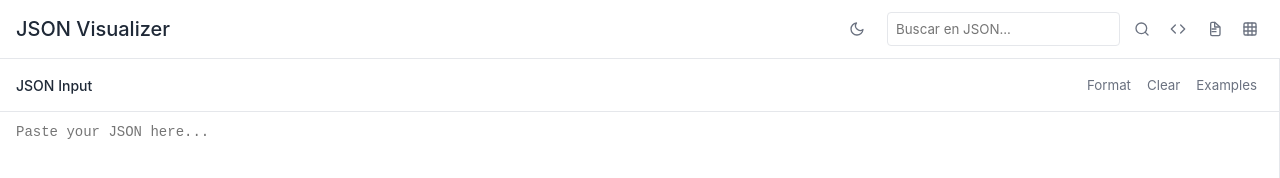
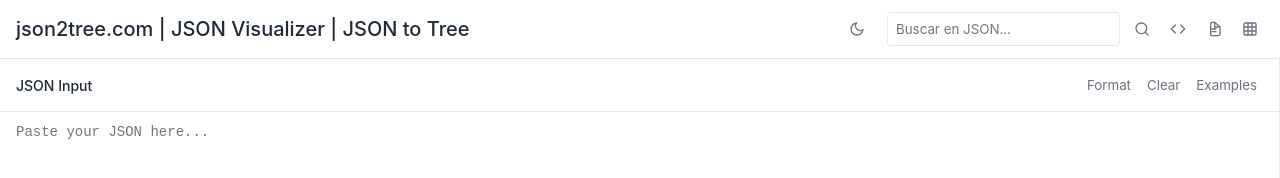
Before and after one commit to TheJoyCoder/json2tree.com, a plain HTML site: page index.html in a window 1280 px wide. Shown: the top 178 px of the page. Drawn offline with Linux system fonts and the light colour scheme.

Commit message:
Change name

```diff
--- a/index.html
+++ b/index.html
@@ -423,7 +423,7 @@
 <body>
   <!-- Header with toggle controls -->
   <header>
-    <h1>JSON Visualizer</h1>
+    <h1>json2tree.com | JSON Visualizer | JSON to Tree</h1>
     <div class="header-controls">
       <!-- Tema claro/oscuro -->
       <button id="theme-toggle" class="theme-toggle" title="Cambiar tema">
```
